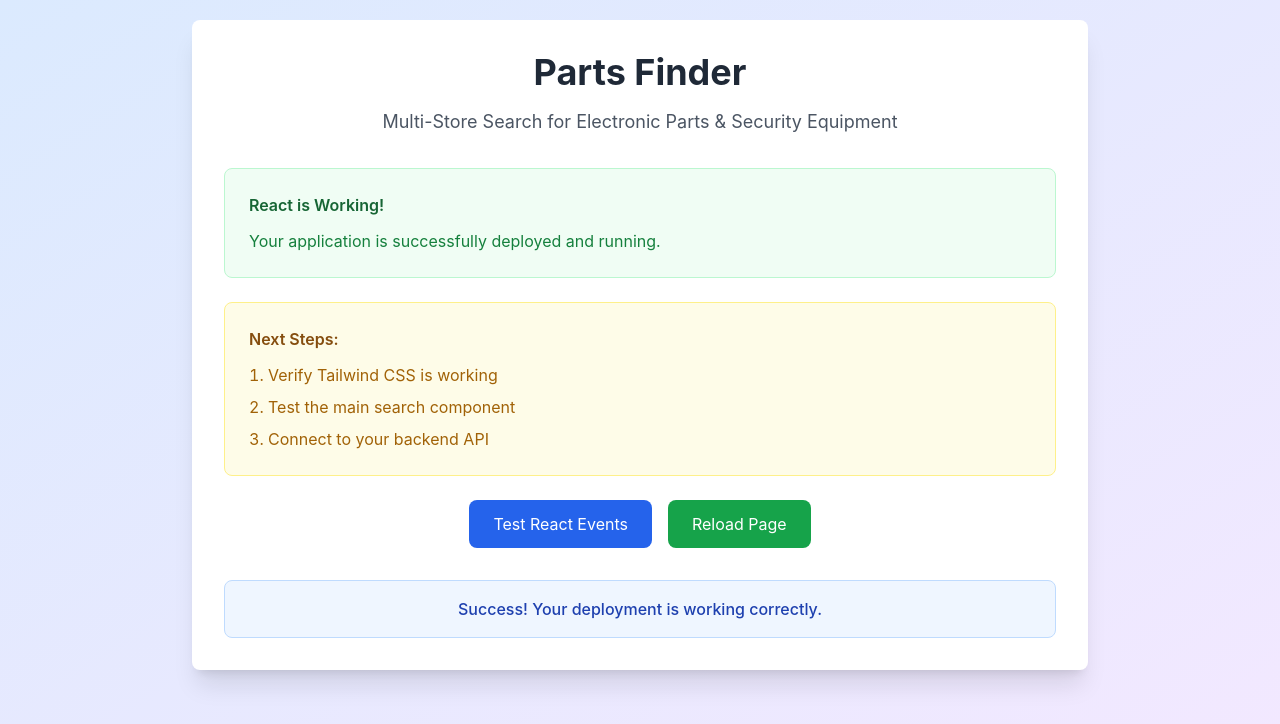
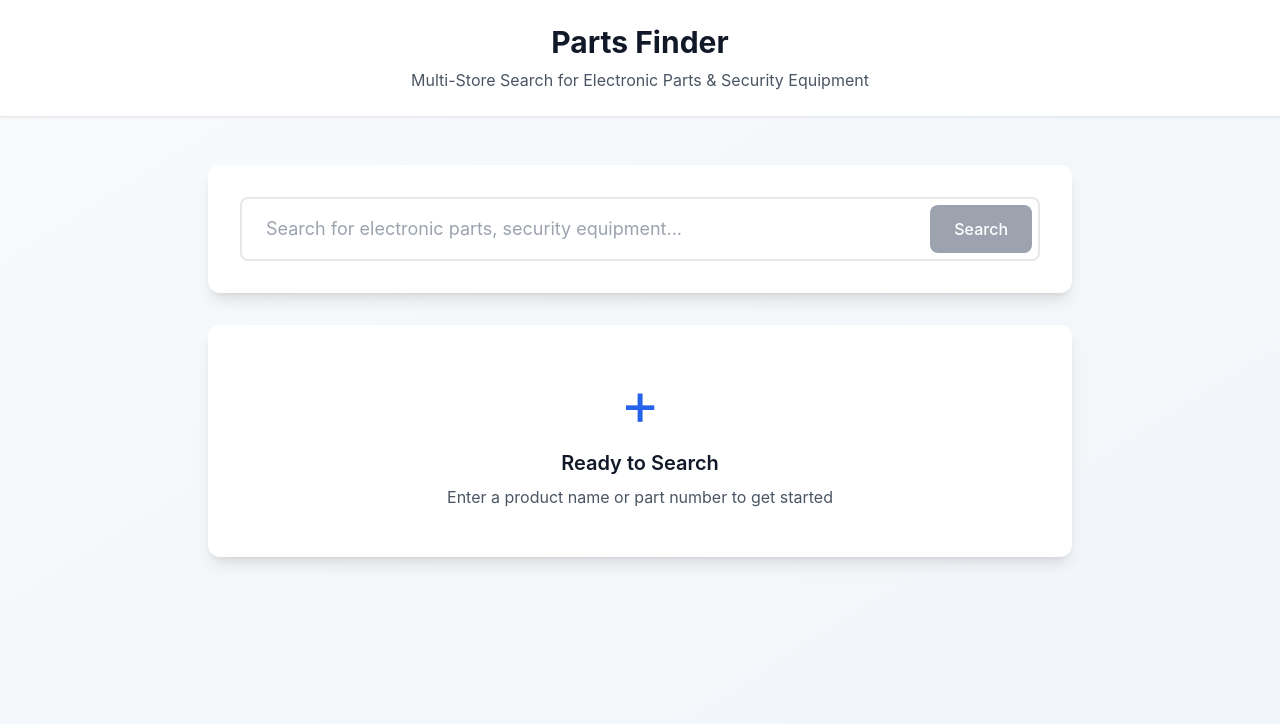
Before and after one commit to dainierds/fly-finder, a React (Create React App) app: page / in a window 1280 px wide. Shown: the top 724 px of the page. Built offline with nearby package versions, Linux system fonts and the light colour scheme; the HTML template or start-up script is replaced by a standard one.

Commit message:
Update App.js

```diff
--- a/src/App.js
+++ b/src/App.js
@@ -1,61 +1,136 @@
-import React from 'react';
+import React, { useState } from 'react';
 import './index.css';
 
 function App() {
-  const handleTestReact = () => {
-    alert('React is working perfectly!');
+  const [searchTerm, setSearchTerm] = useState('');
+  const [loading, setLoading] = useState(false);
+  const [results, setResults] = useState([]);
+
+  const handleSearch = async () => {
+    if (!searchTerm.trim()) return;
+
+    setLoading(true);
+
+    // Simulate API call
+    setTimeout(() => {
+      setResults([
+        { id: 1, name: 'Electronic Component A', price: '$25.99', store: 'Store 1' },
+        { id: 2, name: 'Security Camera B', price: '$89.99', store: 'Store 2' },
+        { id: 3, name: 'Door Lock C', price: '$45.50', store: 'Store 3' }
+      ]);
+      setLoading(false);
+    }, 1500);
   };
 
-  const handleReload = () => {
-    window.location.reload();
+  const handleKeyPress = (e) => {
+    if (e.key === 'Enter') {
+      handleSearch();
+    }
   };
 
   return (
-    <div className="min-h-screen bg-gradient-to-br from-blue-100 to-purple-100 p-5">
-      <div className="max-w-4xl mx-auto bg-white rounded-lg shadow-xl p-8">
-        <h1 className="text-4xl font-bold text-center text-gray-800 mb-4">
+    <div className="min-h-screen bg-gradient-to-br from-slate-50 to-slate-100">
+      {/* Header */}
+      <div className="bg-white shadow-sm border-b">
+        <div className="max-w-7xl mx-auto px-4 py-6">
+          <h1 className="text-3xl font-bold text-gray-900 text-center">
             Parts Finder
           </h1>
-
-        <p className="text-center text-gray-600 text-lg mb-8">
+          <p className="text-gray-600 text-center mt-2">
             Multi-Store Search for Electronic Parts & Security Equipment
           </p>
-
-        <div className="bg-green-50 border border-green-200 rounded-lg p-6 mb-6">
-          <h3 className="text-green-800 font-semibold mb-3">React is Working!</h3>
-          <p className="text-green-700">Your application is successfully deployed and running.</p>
+        </div>
       </div>
 
-        <div className="bg-yellow-50 border border-yellow-200 rounded-lg p-6 mb-6">
-          <h3 className="text-yellow-800 font-semibold mb-3">Next Steps:</h3>
-          <ol className="text-yellow-700 list-decimal list-inside space-y-2">
-            <li>Verify Tailwind CSS is working</li>
-            <li>Test the main search component</li>
-            <li>Connect to your backend API</li>
-          </ol>
+      {/* Main Content */}
+      <div className="max-w-4xl mx-auto px-4 py-12">
+        {/* Search Section */}
+        <div className="bg-white rounded-xl shadow-lg p-8 mb-8">
+          <div className="relative">
+            <input
+              type="text"
+              placeholder="Search for electronic parts, security equipment..."
+              value={searchTerm}
+              onChange={(e) => setSearchTerm(e.target.value)}
+              onKeyPress={handleKeyPress}
+              className="w-full px-6 py-4 text-lg border-2 border-gray-200 rounded-lg focus:border-blue-500 focus:ring-2 focus:ring-blue-200 focus:outline-none transition-all duration-200"
+              disabled={loading}
+            />
+            <button
+              onClick={handleSearch}
+              disabled={loading || !searchTerm.trim()}
+              className="absolute right-2 top-2 bg-blue-600 text-white px-6 py-3 rounded-lg hover:bg-blue-700 disabled:bg-gray-400 disabled:cursor-not-allowed transition-colors duration-200 font-medium"
+            >
+              {loading ? 'Searching...' : 'Search'}
+            </button>
+          </div>
         </div>
 
-        <div className="text-center space-x-4">
-          <button
-            className="bg-blue-600 text-white px-6 py-3 rounded-lg hover:bg-blue-700 transition-colors"
-            onClick={handleTestReact}
-          >
-            Test React Events
-          </button>
+        {/* Loading State */}
+        {loading && (
+          <div className="bg-white rounded-xl shadow-lg p-12 text-center">
+            <div className="inline-block w-8 h-8 border-4 border-blue-600 border-t-transparent rounded-full animate-spin mb-4"></div>
+            <p className="text-gray-600 text-lg">Searching across all stores...</p>
+          </div>
+        )}
 
-          <button
-            className="bg-green-600 text-white px-6 py-3 rounded-lg hover:bg-green-700 transition-colors"
-            onClick={handleReload}
-          >
-            Reload Page
+        {/* Results */}
+        {!loading && results.length > 0 && (
+          <div className="bg-white rounded-xl shadow-lg p-8">
+            <h2 className="text-2xl font-bold text-gray-900 mb-6">
+              Search Results ({results.length} items)
+            </h2>
+            <div className="grid gap-4">
+              {results.map((item) => (
+                <div key={item.id} className="border border-gray-200 rounded-lg p-6 hover:shadow-md transition-shadow duration-200">
+                  <div className="flex justify-between items-start">
+                    <div>
+                      <h3 className="text-lg font-semibold text-gray-900 mb-2">
+                        {item.name}
+                      </h3>
+                      <p className="text-gray-600">Available at {item.store}</p>
+                    </div>
+                    <div className="text-right">
+                      <span className="text-2xl font-bold text-green-600">
+                        {item.price}
+                      </span>
+                      <br />
+                      <button className="mt-2 bg-blue-600 text-white px-4 py-2 rounded-lg hover:bg-blue-700 transition-colors duration-200">
+                        View Details
                       </button>
                     </div>
+                  </div>
+                </div>
+              ))}
+            </div>
+          </div>
+        )}
 
-        <div className="mt-8 bg-blue-50 border border-blue-200 rounded-lg p-4">
-          <p className="text-blue-800 text-center font-medium">
-            Success! Your deployment is working correctly.
+        {/* Empty State */}
+        {!loading && searchTerm && results.length === 0 && (
+          <div className="bg-white rounded-xl shadow-lg p-12 text-center">
+            <div className="text-gray-400 text-6xl mb-4">?</div>
+            <h3 className="text-xl font-semibold text-gray-900 mb-2">
+              No results found
+            </h3>
+            <p className="text-gray-600">
+              Try different search terms or check spelling
             </p>
           </div>
+        )}
+
+        {/* Welcome State */}
+        {!searchTerm && !loading && results.length === 0 && (
+          <div className="bg-white rounded-xl shadow-lg p-12 text-center">
+            <div className="text-blue-600 text-6xl mb-4">+</div>
+            <h3 className="text-xl font-semibold text-gray-900 mb-2">
+              Ready to Search
+            </h3>
+            <p className="text-gray-600">
+              Enter a product name or part number to get started
+            </p>
+          </div>
+        )}
       </div>
     </div>
   );
```
Lines whose indentation alone changed are shown as unchanged.
